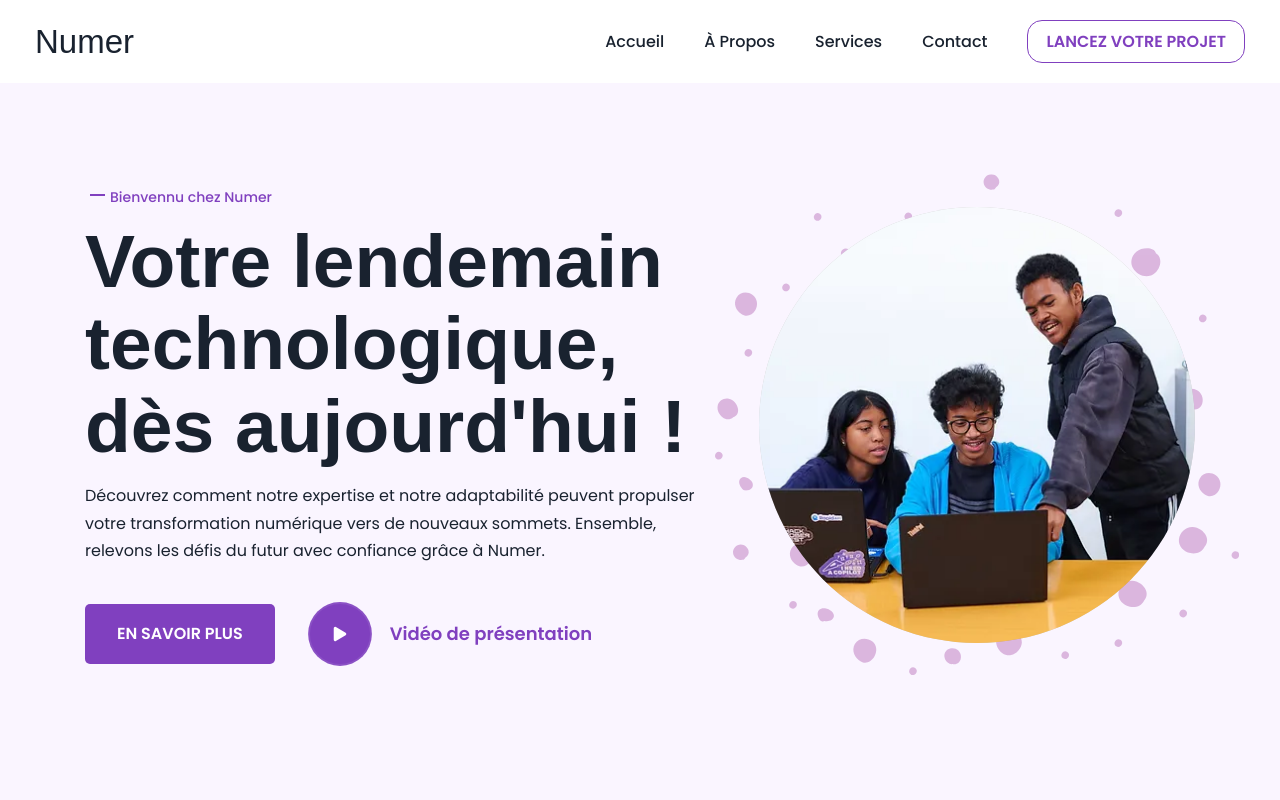
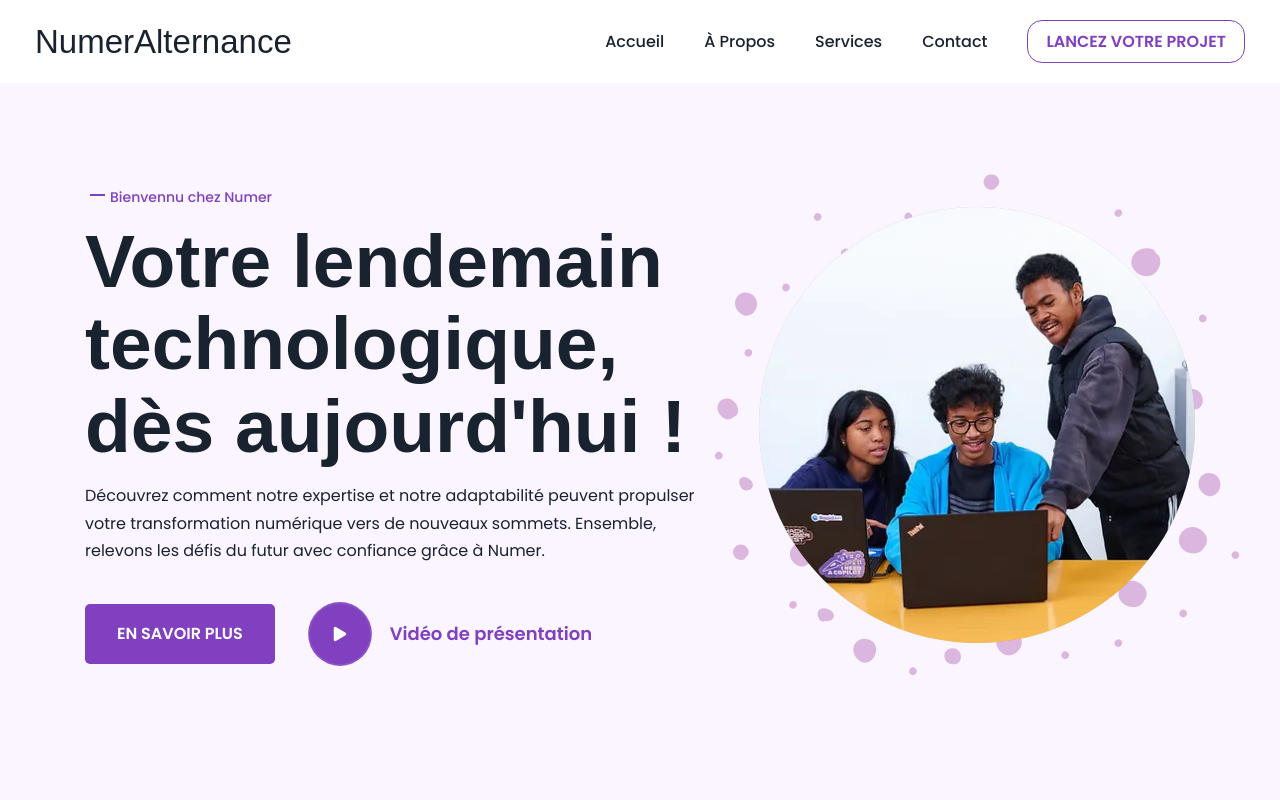
Before and after one commit to tonyfrogetdev/numeralternance, a plain HTML site: page index.html in a window 1280 px wide. Shown: the top 800 px of the page. Drawn offline with nearby package versions, Linux system fonts and the light colour scheme; a web font is replaced by a local one.

Commit message:
corrections ajout alternance

```diff
--- a/index.html
+++ b/index.html
@@ -39,7 +39,7 @@
 
     <header class="header" data-header>
       <div class="container">
-        <a href="#" class="logo">Numer</a>
+        <a href="#" class="logo">NumerAlternance</a>
 
         <nav class="navbar" data-navbar>
           <div class="wrapper">
```
